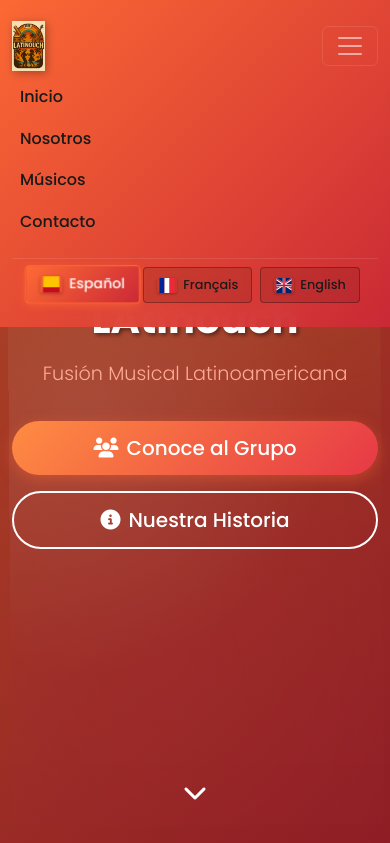
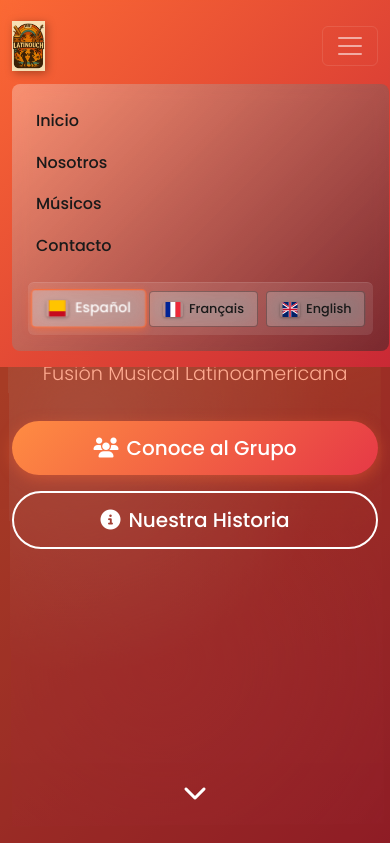
Before and after one commit to JuanjoKeyLab/LatinoMelody, a Flask app: page / in a window 390 px wide, after a click that opens the changed part. Shown: the top 843 px of the page. Run offline with Flask 3, Linux system fonts and the light colour scheme; data that the repository does not hold is empty.

Commit message:
Refine the appearance of navigation bars and mobile language selector
Modify navbar and language selector styles with CSS, adjusting background and blur effects.

Replit-Commit-Author: Agent
Replit-Commit-Session-Id: 00792fa7-dc1d-497a-bc68-f7df85f1559c
Replit-Commit-Screenshot-Url: https://storage.googleapis.com/screenshot-production-us-central1/804f0053-33f2-4666-97a6-c9b7d63640f3/9a051ab9-a9a1-41ac-8b9c-310b81e425d8.jpg

```diff
--- a/static/css/style.css
+++ b/static/css/style.css
@@ -37,8 +37,8 @@ html {
 
 /* Navigation */
 .navbar {
-    background: linear-gradient(135deg, rgba(255, 255, 255, 0.95) 0%, rgba(40, 40, 40, 0.95) 100%);
-    backdrop-filter: blur(10px);
+    background: linear-gradient(135deg, rgba(255, 255, 255, 0.4) 0%, rgba(40, 40, 40, 0.6) 100%);
+    backdrop-filter: blur(8px);
     transition: all 0.3s ease;
     padding: 1rem 0;
 }
@@ -571,11 +571,16 @@ section {
 
     .language-selector-mobile {
         display: flex;
+        background: rgba(255, 255, 255, 0.1);
+        border-radius: 6px;
+        padding: 0.5rem;
+        margin-top: 0.5rem;
     }
 
     .language-selector-mobile .lang-btn {
         padding: 0.4rem 0.8rem;
         gap: 0.4rem;
+        background: rgba(255, 255, 255, 0.2);
     }
 
     .language-selector-mobile .lang-btn span {
@@ -587,6 +592,11 @@ section {
     .language-selector-mobile .flag-icon {
         width: 20px;
         height: 15px;
+    }
+
+    .navbar-collapse.show {
+        background: linear-gradient(135deg, rgba(255, 255, 255, 0.3) 0%, rgba(40, 40, 40, 0.5) 100%);
+        backdrop-filter: blur(8px);
     }
 }
 
@@ -600,6 +610,11 @@ section {
 .navbar-collapse {
     position: relative;
     z-index: 999;
+    background: linear-gradient(135deg, rgba(255, 255, 255, 0.3) 0%, rgba(40, 40, 40, 0.5) 100%);
+    backdrop-filter: blur(8px);
+    border-radius: 8px;
+    margin-top: 0.5rem;
+    padding: 1rem;
 }
 
 .navbar-nav {
```
